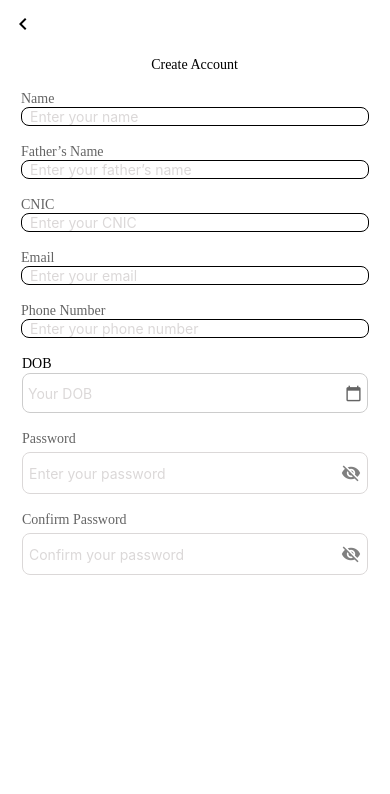
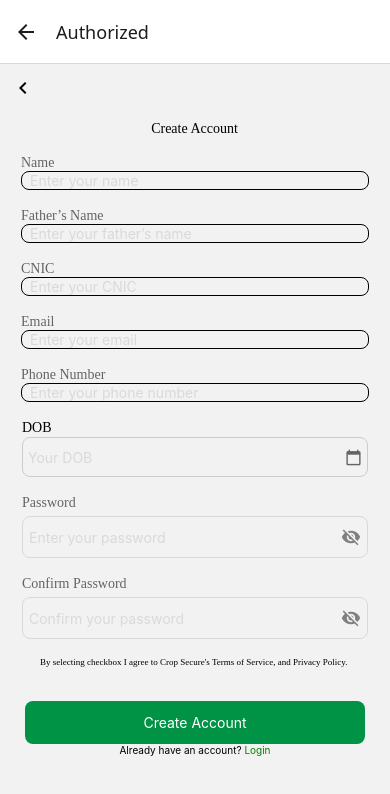
Before and after one commit to Shehiryar12/CropsSecure, a React Native app: screen /Authorized in a window 390 px wide. Shown: the top 794 px of the page. Built offline with nearby package versions, Linux system fonts and the light colour scheme.

Commit message:
CROPSSECURE

```diff
--- a/App.js
+++ b/App.js
@@ -1,14 +1,16 @@
 import React from 'react';
 
 import Authorized from './Src/Screens/Authorized';
+import { NavigationContainer } from '@react-navigation/native';
+import AppNavigator from './Src/navigaton/AppNavigator';
 
 const App = () => {
   return (
-    // <NavigationContainer>
-    //   {/* <AppNavigator /> */}
-    // </NavigationContainer>
+    <NavigationContainer>
+      <AppNavigator />
+    </NavigationContainer>
 
-    <Authorized/>
+    // <Authorized/>
   );
 };
 
--- a/Src/Components/AuthorizedAccount.js
+++ b/Src/Components/AuthorizedAccount.js
@@ -1,8 +1,11 @@
 import { StyleSheet, Text, TextInput, View } from 'react-native'
 import React from 'react'
 import { Font } from '../Constant/Font'
+import { useNavigation } from '@react-navigation/native';
 
 const AuthorizedAccount = props => {
+
+    // const navigation = useNavigation();
   return (
       <View style={styles.NameContainer}>
           <Text style={styles.namestyle}>{props?.title}</Text>
--- a/Src/Components/Endtext.js
+++ b/Src/Components/Endtext.js
@@ -14,8 +14,15 @@ const Endtext = props => {
       </TouchableOpacity>
 
       <Text style={styles.accounttext}>
-        Already have an account? {props?.accounttext}
-        <Text style={styles.logintext} onPress={()=>navigation.navigate('Welcome')}>Login</Text>
+         {props?.accounttext}
+        <Text
+          style={styles.logintext}
+          onPress={() => navigation.navigate('Welcome')}
+        >
+          Login
+        </Text>
+
+
       </Text>
     </View>
   );
--- a/Src/Screens/AccountScreen.js
+++ b/Src/Screens/AccountScreen.js
@@ -71,7 +71,7 @@ const AccountScreen = () => {
       <Dob title="DOB " placeholder="Your DOB" placeholderTextColor="#DBD8D8" borderColor="#DBD8D8"/>
       <PasswordInput title="Password" placeholder="Enter your password" placeholderTextColor="#DBD8D8"  />
       <PasswordInput title="Confirm Password" placeholder="Confirm your password" placeholderTextColor="#DBD8D8"  />
-      <Endtext title="By selecting checkbox l agree to Crop Secure's Terms of Service, and Privacy Policy." buttontext="Sign up" />
+      <Endtext title="By selecting checkbox l agree to Crop Secure's Terms of Service, and Privacy Policy." buttontext="Sign up"  accounttext="Already have an account?"/>
     </ScrollView>
     </View>
   );
--- a/Src/Screens/Authorized.js
+++ b/Src/Screens/Authorized.js
@@ -1,22 +1,19 @@
-import { ScrollView, StyleSheet, Text, TextInput, View } from 'react-native';
+import { ScrollView, StyleSheet, Text,View } from 'react-native';
 import React from 'react';
 import MaterialIcons from 'react-native-vector-icons/MaterialIcons';
 import { Font } from '../Constant/Font';
-import Account from '../Components/Account';
+
 import PasswordInput from '../Components/Passwordinput';
 import Dob from '../Components/Dob';
 import Endtext from '../Components/Endtext';
 import AuthorizedAccount from '../Components/AuthorizedAccount';
 
 const Authorized = () => {
+
   return (
-
-
     <View>
       <ScrollView>
         <View style={styles.header}>
-
-
           <MaterialIcons
             name="keyboard-arrow-left"
             size={24}
@@ -55,7 +52,7 @@ const Authorized = () => {
           placeholderTextColor="#DBD8D8"
           borderColor="#DBD8D8"
         />
-      <Account
+        <AuthorizedAccount
           title="Phone Number"
           placeholder="Enter your phone number"
           placeholderTextColor="#DBD8D8"
@@ -63,18 +60,34 @@ const Authorized = () => {
           maxLength={11}
         />
 
-         <Dob title="DOB " placeholder="Your DOB" placeholderTextColor="#DBD8D8" borderColor="#DBD8D8"/>
-      <PasswordInput title="Password" placeholder="Enter your password" placeholderTextColor="#DBD8D8"  />
-      <PasswordInput title="Confirm Password" placeholder="Confirm your password" placeholderTextColor="#DBD8D8"  />
+        <Dob
+          title="DOB "
+          placeholder="Your DOB"
+          placeholderTextColor="#DBD8D8"
+          borderColor="#DBD8D8"
+        />
+        <PasswordInput
+          title="Password"
+          placeholder="Enter your password"
+          placeholderTextColor="#DBD8D8"
+        />
+        <PasswordInput
+          title="Confirm Password"
+          placeholder="Confirm your password"
+          placeholderTextColor="#DBD8D8"
+        />
 
-
-
+      <Endtext
+  title="By selecting checkbox I agree to Crop Secure's Terms of Service, and Privacy Policy."
+  buttontext="Create Account"
+  accounttext="Already have an account? "
+/>
       </ScrollView>
     </View>
   );
 };
 
-export default Authorized
+export default Authorized;
 
 const styles = StyleSheet.create({
   header: {
```
Lines whose indentation alone changed are shown as unchanged.
